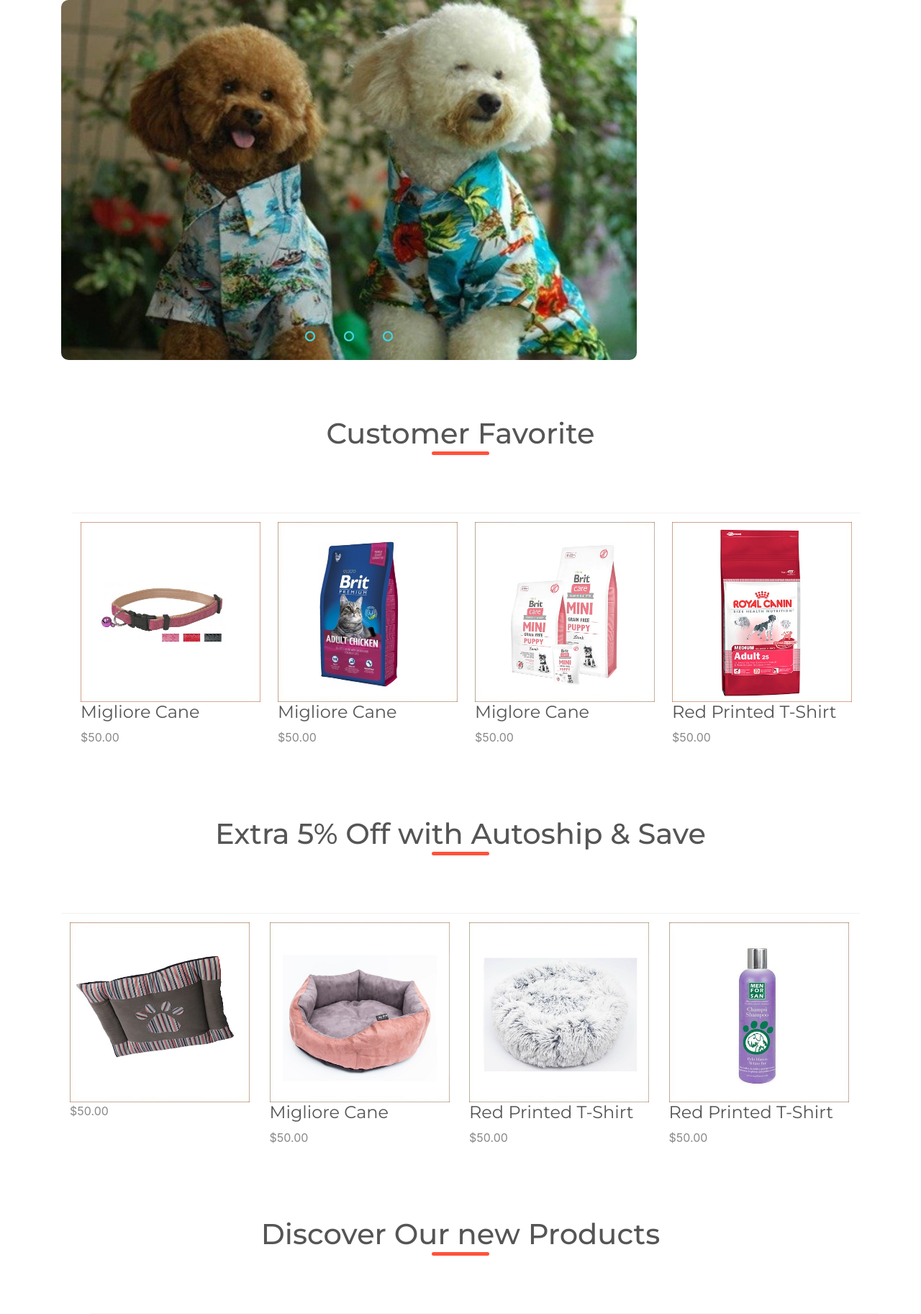
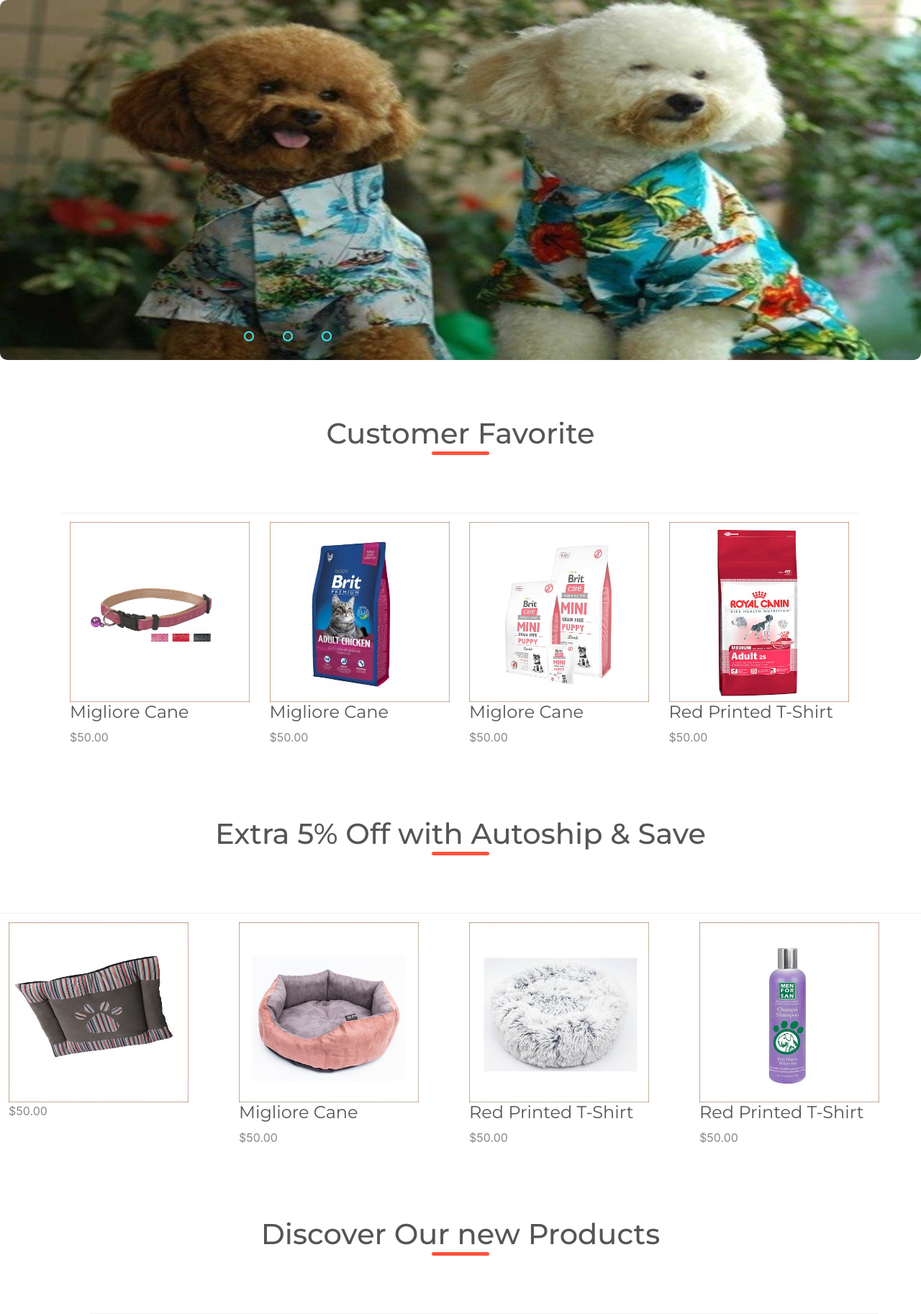
Before and after one commit to yahyaouisalma82/WebProject, a Symfony app: template templates/shop/index.html.twig in a window 1280 px wide. Shown: the part 56-1881 px from the top of the page at 72% size. Run offline with Twig, Linux system fonts and the light colour scheme; the template is opened without the code that fills it, so the values that code supplies are empty; some libraries are stand-ins or nearby versions.

Commit message:
shop page modif

```diff
--- a/public/shopcss/ImagesRoll.css
+++ b/public/shopcss/ImagesRoll.css
@@ -1,5 +1,5 @@
 .slider{
-    width:800px;
+    width:100vw;
     height:500px;
     border-radius:10px;
     overflow:hidden;
--- a/templates/shop/index.html.twig
+++ b/templates/shop/index.html.twig
@@ -8,7 +8,7 @@
 {% block title %}Hello ShopController!{% endblock %}
 
 {% block body %}
-<div class="container">
+<div >
     <div class="slider">
         <div class="slides">
             <input type="radio" name="radio-btn" id="radio1">
```
